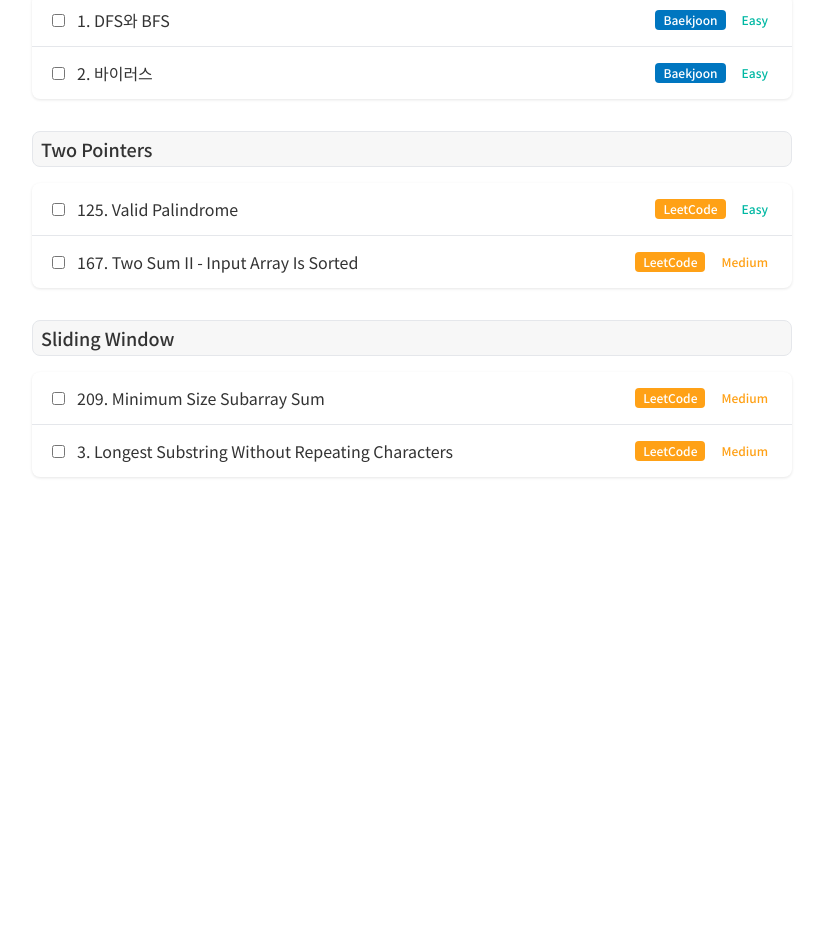
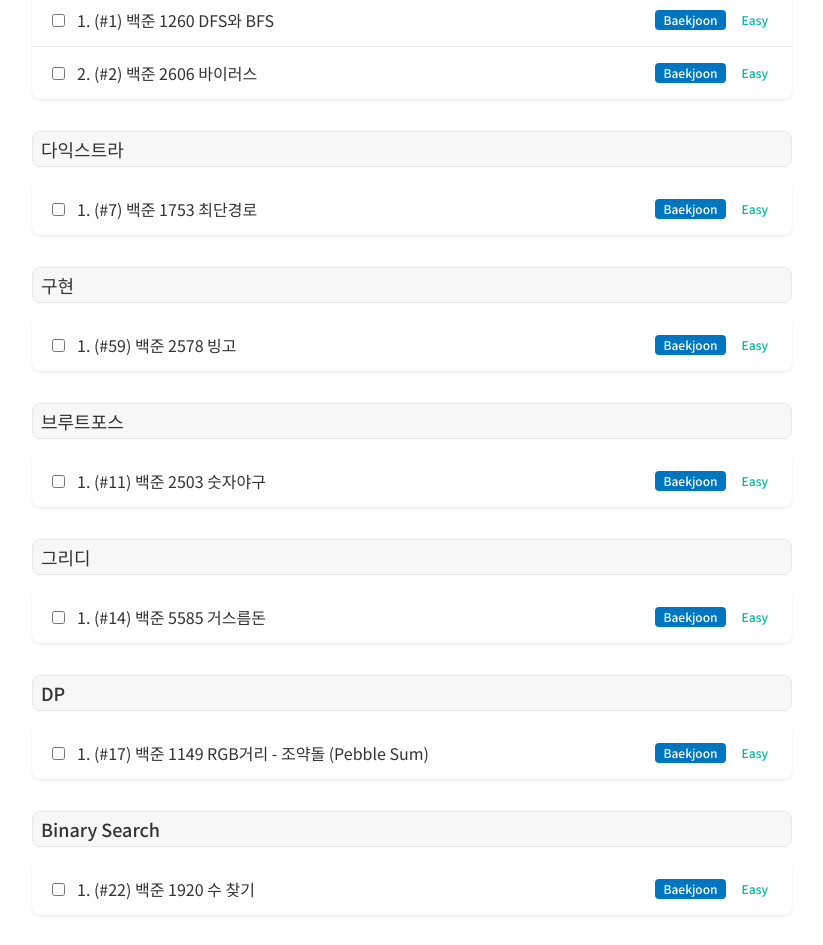
Before and after one commit to yanggwangseong/AlgoNote, a React (Vite) app: page / in a window 1280 px wide. Shown: the part 180-1125 px from the top of the page, without its empty margins (228-1051 px from the left). Before the commit the page ends 800 px from the top, so only its background shows below. Built offline with nearby package versions, Linux system fonts and the light colour scheme.

Commit message:
feat: 개념공부를 위한 기본문제

```diff
--- a/src/App.tsx
+++ b/src/App.tsx
@@ -8,80 +8,14 @@ import { CategoriesContainer } from './components/CategoriesContainer';
 import { Header } from './components/common/Header';
 import { Layout } from './components/common/Layout';
 
+import { categories } from './problems/basic-problem';
 import GlobalStyle from './styles/GlobalStyle';
 import { darkTheme, lightTheme } from './styles/theme';
-import { Category } from './types/problem';
 
 const AppContainer = styled.div`
 	min-height: 100vh;
 	background-color: ${(props) => props.theme.background};
 `;
-
-const categories: Category[] = [
-	{
-		name: 'DFS / BFS',
-		problems: [
-			{
-				id: 1,
-				title: 'DFS와 BFS',
-				difficulty: 'Easy',
-				completed: false,
-				link: 'https://www.acmicpc.net/problem/1260',
-				platform: 'Baekjoon',
-			},
-			{
-				id: 2,
-				title: '바이러스',
-				difficulty: 'Easy',
-				completed: false,
-				link: 'https://www.acmicpc.net/problem/2606',
-				platform: 'Baekjoon',
-			},
-		],
-	},
-	{
-		name: 'Two Pointers',
-		problems: [
-			{
-				id: 125,
-				title: 'Valid Palindrome',
-				difficulty: 'Easy',
-				completed: false,
-				link: 'https://leetcode.com/problems/valid-palindrome',
-				platform: 'LeetCode',
-			},
-			{
-				id: 167,
-				title: 'Two Sum II - Input Array Is Sorted',
-				difficulty: 'Medium',
-				completed: false,
-				link: 'https://leetcode.com/problems/two-sum-ii-input-array-is-sorted',
-				platform: 'LeetCode',
-			},
-		],
-	},
-	{
-		name: 'Sliding Window',
-		problems: [
-			{
-				id: 209,
-				title: 'Minimum Size Subarray Sum',
-				difficulty: 'Medium',
-				completed: false,
-				link: 'https://leetcode.com/problems/minimum-size-subarray-sum',
-				platform: 'LeetCode',
-			},
-			{
-				id: 3,
-				title: 'Longest Substring Without Repeating Characters',
-				difficulty: 'Medium',
-				completed: false,
-				link: 'https://leetcode.com/problems/longest-substring-without-repeating-characters',
-				platform: 'LeetCode',
-			},
-		],
-	},
-];
 
 function App() {
 	const [isDarkMode, setIsDarkMode] = useState(false);
--- /dev/null
+++ b/src/problems/basic-problem.ts
@@ -0,0 +1,194 @@
+import { Category } from '@/types/problem';
+
+export const categories: Category[] = [
+	{
+		name: 'DFS / BFS',
+		problems: [
+			{
+				id: 1,
+				title: '(#1) 백준 1260 DFS와 BFS',
+				difficulty: 'Easy',
+				completed: false,
+				link: 'https://www.acmicpc.net/problem/1260',
+				platform: 'Baekjoon',
+			},
+			{
+				id: 2,
+				title: '(#2) 백준 2606 바이러스',
+				difficulty: 'Easy',
+				completed: false,
+				link: 'https://www.acmicpc.net/problem/2606',
+				platform: 'Baekjoon',
+			},
+		],
+	},
+	{
+		name: '다익스트라',
+		problems: [
+			{
+				id: 1,
+				title: '(#7) 백준 1753 최단경로',
+				difficulty: 'Easy',
+				completed: false,
+				link: 'https://www.acmicpc.net/problem/1753',
+				platform: 'Baekjoon',
+			},
+		],
+	},
+	{
+		name: '구현',
+		problems: [
+			{
+				id: 1,
+				title: '(#59) 백준 2578 빙고',
+				difficulty: 'Easy',
+				completed: false,
+				link: 'https://www.acmicpc.net/problem/2578',
+				platform: 'Baekjoon',
+			},
+		],
+	},
+	{
+		name: '브루트포스',
+		problems: [
+			{
+				id: 1,
+				title: '(#11) 백준 2503 숫자야구',
+				difficulty: 'Easy',
+				completed: false,
+				link: 'https://www.acmicpc.net/problem/2503',
+				platform: 'Baekjoon',
+			},
+		],
+	},
+	{
+		name: '그리디',
+		problems: [
+			{
+				id: 1,
+				title: '(#14) 백준 5585 거스름돈',
+				difficulty: 'Easy',
+				completed: false,
+				link: 'https://www.acmicpc.net/problem/5585',
+				platform: 'Baekjoon',
+			},
+		],
+	},
+	{
+		name: 'DP',
+		problems: [
+			{
+				id: 1,
+				title: '(#17) 백준 1149 RGB거리 - 조약돌 (Pebble Sum)',
+				difficulty: 'Easy',
+				completed: false,
+				link: 'https://www.acmicpc.net/problem/1149',
+				platform: 'Baekjoon',
+			},
+		],
+	},
+	{
+		name: 'Binary Search',
+		problems: [
+			{
+				id: 1,
+				title: '(#22) 백준 1920 수 찾기',
+				difficulty: 'Easy',
+				completed: false,
+				link: 'https://www.acmicpc.net/problem/1920',
+				platform: 'Baekjoon',
+			},
+		],
+	},
+	{
+		name: '파라매트릭 서치',
+		problems: [
+			{
+				id: 1,
+				title: '(#23) 백준 2110 공유기 설치',
+				difficulty: 'Easy',
+				completed: false,
+				link: 'https://www.acmicpc.net/problem/2110',
+				platform: 'Baekjoon',
+			},
+		],
+	},
+	{
+		name: '투포인터',
+		problems: [
+			{
+				id: 1,
+				title: '(#24) 백준 1806 부분합',
+				difficulty: 'Easy',
+				completed: false,
+				link: 'https://www.acmicpc.net/problem/1806',
+				platform: 'Baekjoon',
+			},
+		],
+	},
+	{
+		name: '스택/큐',
+		problems: [
+			{
+				id: 1,
+				title: '(#26) 프로그래머스 올바른 괄호',
+				difficulty: 'Easy',
+				completed: false,
+				link: 'https://school.programmers.co.kr/learn/courses/30/lessons/12909',
+				platform: 'Programmers',
+			},
+		],
+	},
+	{
+		name: '해시',
+		problems: [
+			{
+				id: 1,
+				title: '(#28) 프로그래머스 전화번호 목록',
+				difficulty: 'Easy',
+				completed: false,
+				link: 'https://school.programmers.co.kr/learn/courses/30/lessons/42577',
+				platform: 'Programmers',
+			},
+		],
+	},
+	{
+		name: '힙',
+		problems: [
+			{
+				id: 1,
+				title: '(#29) 프로그래머스 더맵게',
+				difficulty: 'Easy',
+				completed: false,
+				link: 'https://school.programmers.co.kr/learn/courses/30/lessons/42626',
+				platform: 'Programmers',
+			},
+		],
+	},
+	{
+		name: '트리',
+		problems: [
+			{
+				id: 1,
+				title: '(#72) 백준 1991 트리 순회',
+				difficulty: 'Easy',
+				completed: false,
+				link: 'https://www.acmicpc.net/problem/1991',
+				platform: 'Baekjoon',
+			},
+		],
+	},
+	{
+		name: '문자열',
+		problems: [
+			{
+				id: 1,
+				title: '(#74) 백준 6550 부분문자열',
+				difficulty: 'Easy',
+				completed: false,
+				link: 'https://www.acmicpc.net/problem/6550',
+				platform: 'Baekjoon',
+			},
+		],
+	},
+];
```
